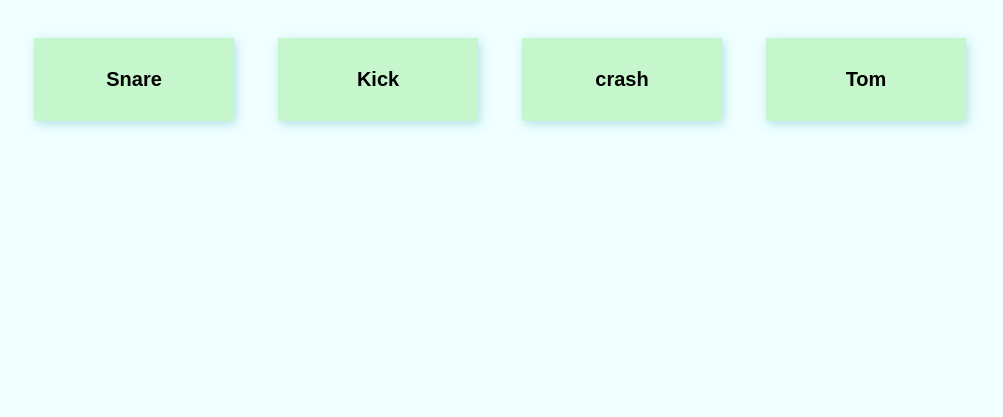
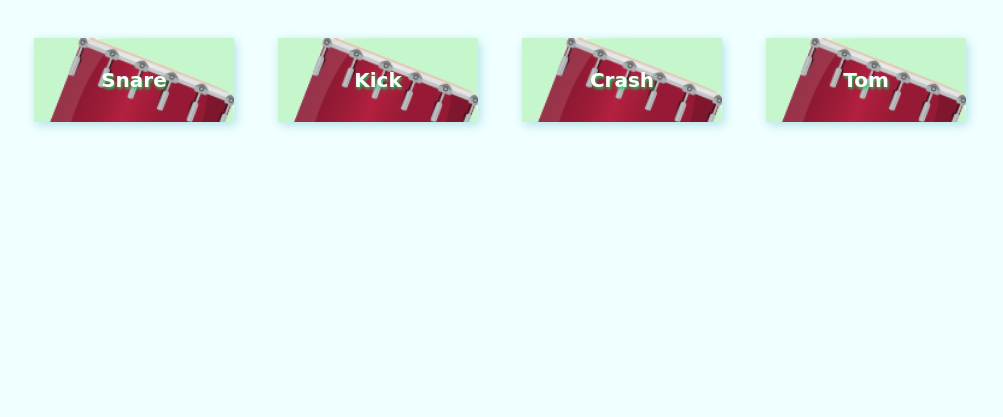
Before and after one commit to SoundaryaKoutharapu/Drum-Kits, a plain HTML site: page index.html in a window 1280 px wide. Shown: the part 383-800 px from the top of the page, without its empty margins (140-1143 px from the left). Drawn offline with Linux system fonts and the light colour scheme; a web font is replaced by a local one.

Commit message:
css updated

```diff
--- a/index.html
+++ b/index.html
@@ -20,7 +20,7 @@
         <button class="btn">Kick</button>
 
 
-        <button class="btn">crash</button>
+        <button class="btn">Crash</button>
 
 
         <button class="btn">Tom</button>
--- a/main.css
+++ b/main.css
@@ -35,5 +35,20 @@ h1
     min-width: 200px;
     font-weight: bold;
     box-shadow: 2px 3px 10px powderblue;
+    background-image: url(images/tom.png);
+    background-size: cover;
+    font-family: cursive;
+    color: white;
+    text-shadow: 1px 2px 3px rgb(21, 208, 93);
+    cursor: pointer;
 
 }
+
+.btn:hover
+{
+   color:cadetblue;
+}
+.btn:active
+{
+    background-size: 105%;
+}
```
